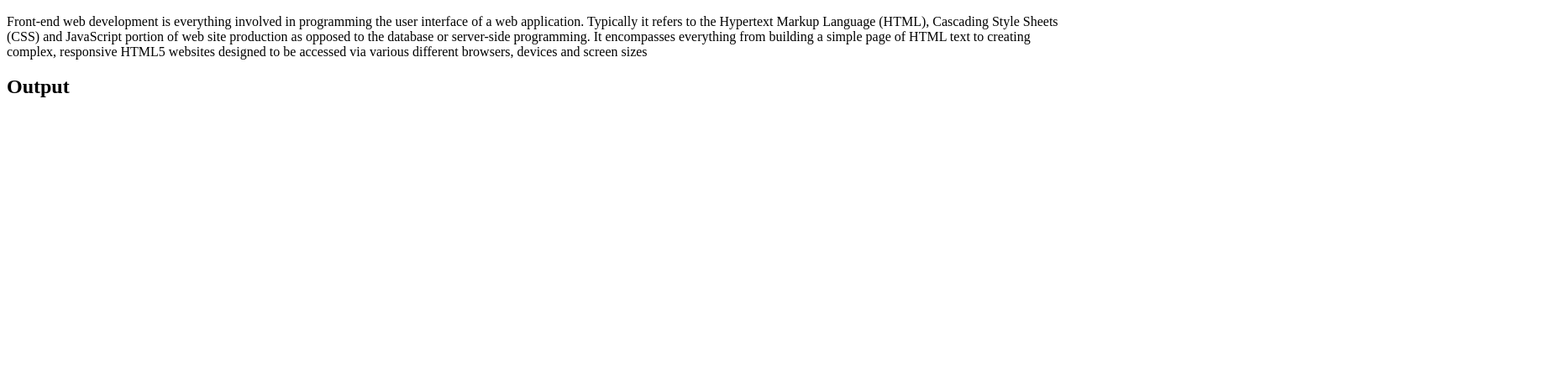
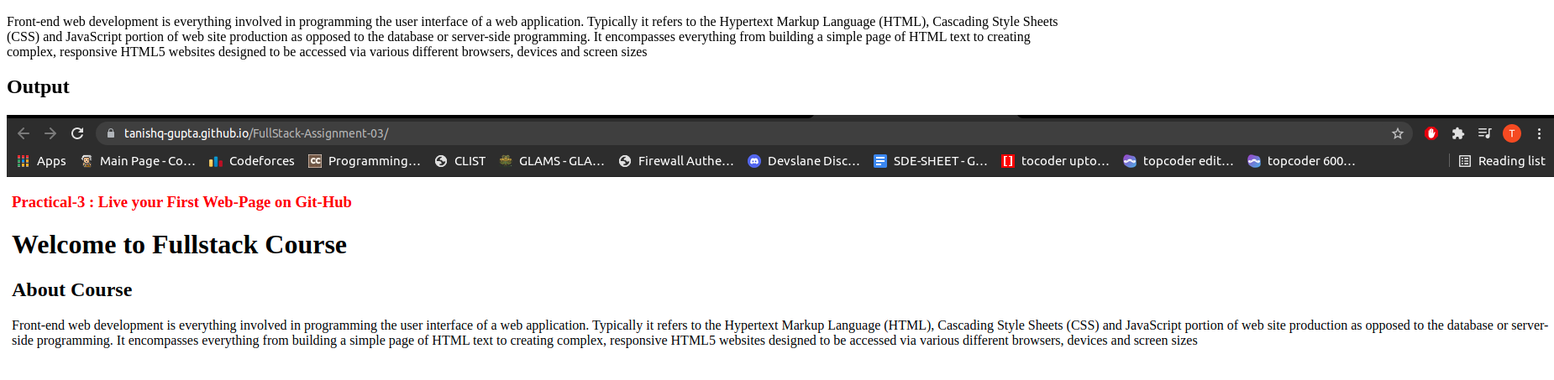
Before and after one commit to Tanishq-Gupta/FullStack-Assignment-03, a plain HTML site: page index.html in a window 1280 px wide. Shown: the part 151-604 px from the top of the page at 84% size, 1850 px wide, since content can reach past the window. Drawn offline with Linux system fonts and the light colour scheme.

Commit message:
Added image

```diff
--- a/index.html
+++ b/index.html
@@ -14,5 +14,6 @@
         Front-end web development is everything involved in programming the user interface of a web application. Typically it refers to the Hypertext Markup Language (HTML), Cascading Style Sheets (CSS) and JavaScript portion of web site production as opposed to the database or server-side programming. It encompasses everything from building a simple page of HTML text to creating complex, responsive HTML5 websites designed to be accessed via various different browsers, devices and screen sizes
     </p>
     <h2>Output</h2>
+    <img src="./proof.png" alt="Proof that my website is live">
 </body>
 </html>
```
Also changed, not shown: Proof.png (deleted), proof.png (added).
